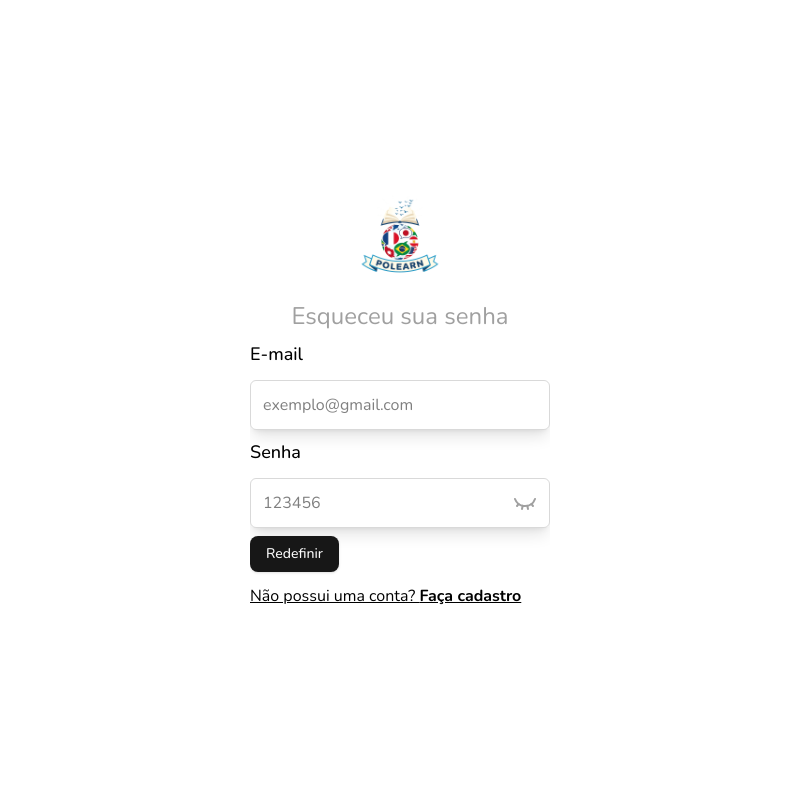
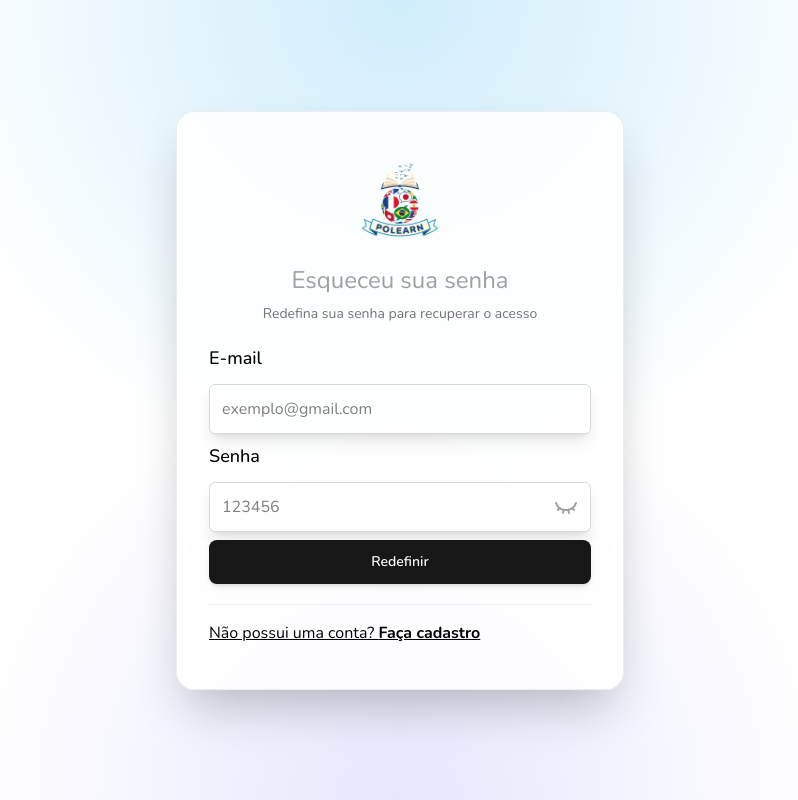
Before and after one commit to Tyago-santos/polearn, a React (Vite) app: page /fogert in a window 1280 px wide. Shown: the whole page, without its empty margins (240-1038 px from the left). Built offline with nearby package versions, Linux system fonts and the light colour scheme.

Commit message:
style: change designe and color in fogert

```diff
--- a/src/routes/fogert.tsx
+++ b/src/routes/fogert.tsx
@@ -30,13 +30,21 @@ function RouteComponent() {
   };
 
   return (
-    <main className="h-screen bg-background flex items-center justify-center px-5">
+    <main className="relative min-h-screen overflow-hidden bg-background px-5 py-8">
+      <div className="pointer-events-none absolute inset-0 bg-[radial-gradient(circle_at_top,_rgba(14,165,233,0.2),transparent_48%),radial-gradient(circle_at_bottom,_rgba(99,102,241,0.16),transparent_42%)]" />
+      <div className="relative mx-auto flex min-h-[calc(100vh-4rem)] max-w-5xl items-center justify-center">
         <form
-        className="w-[300px] overflow-y-scroll lg:overflow-y-hidden py-3"
+          className="w-full max-w-md rounded-2xl border border-border/70 bg-card/85 p-7 shadow-2xl backdrop-blur-sm sm:p-8"
           onSubmit={handleSubmit(handleSubmitClick)}
         >
+          <div className="space-y-5">
+            <div className="space-y-2">
               <ImageSource alt="logo" />
               <TitleSection title="Esqueceu sua senha" />
+              <p className="text-center text-sm text-muted-foreground">
+                Redefina sua senha para recuperar o acesso
+              </p>
+            </div>
             <InputField
               type="email"
               placeholder="exemplo@gmail.com"
@@ -71,13 +79,19 @@ function RouteComponent() {
               passwodShow={true}
             />
 
-        <Button>Redefinir</Button>
+            <Button className="h-11 w-full font-semibold shadow-md">
+              Redefinir
+            </Button>
 
+            <div className="border-t border-border/70 pt-1">
               <LinkNavigation
                 describeNavigate="Não possui uma conta? | Faça  cadastro"
                 navigate="/register"
               />
+            </div>
+          </div>
         </form>
+      </div>
     </main>
   );
 }
```
Lines whose indentation alone changed are shown as unchanged.
